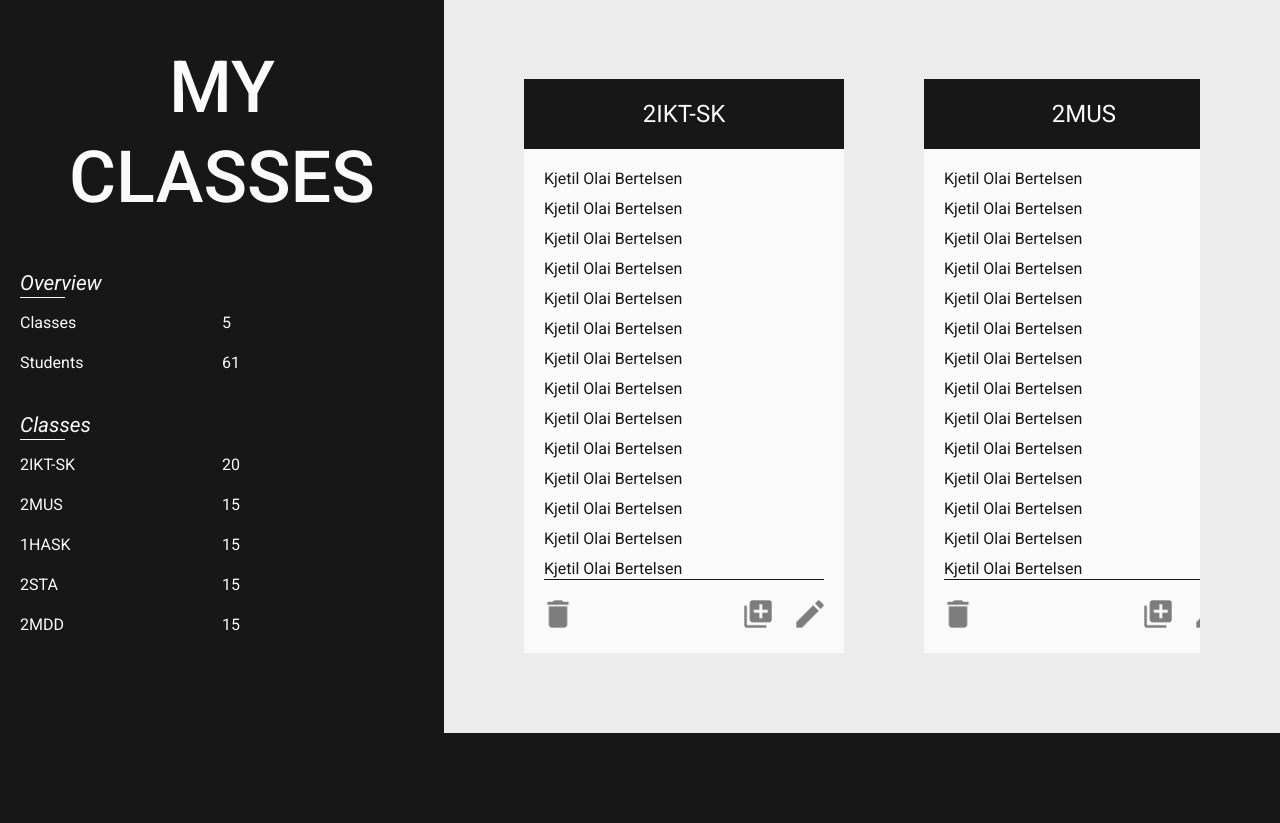
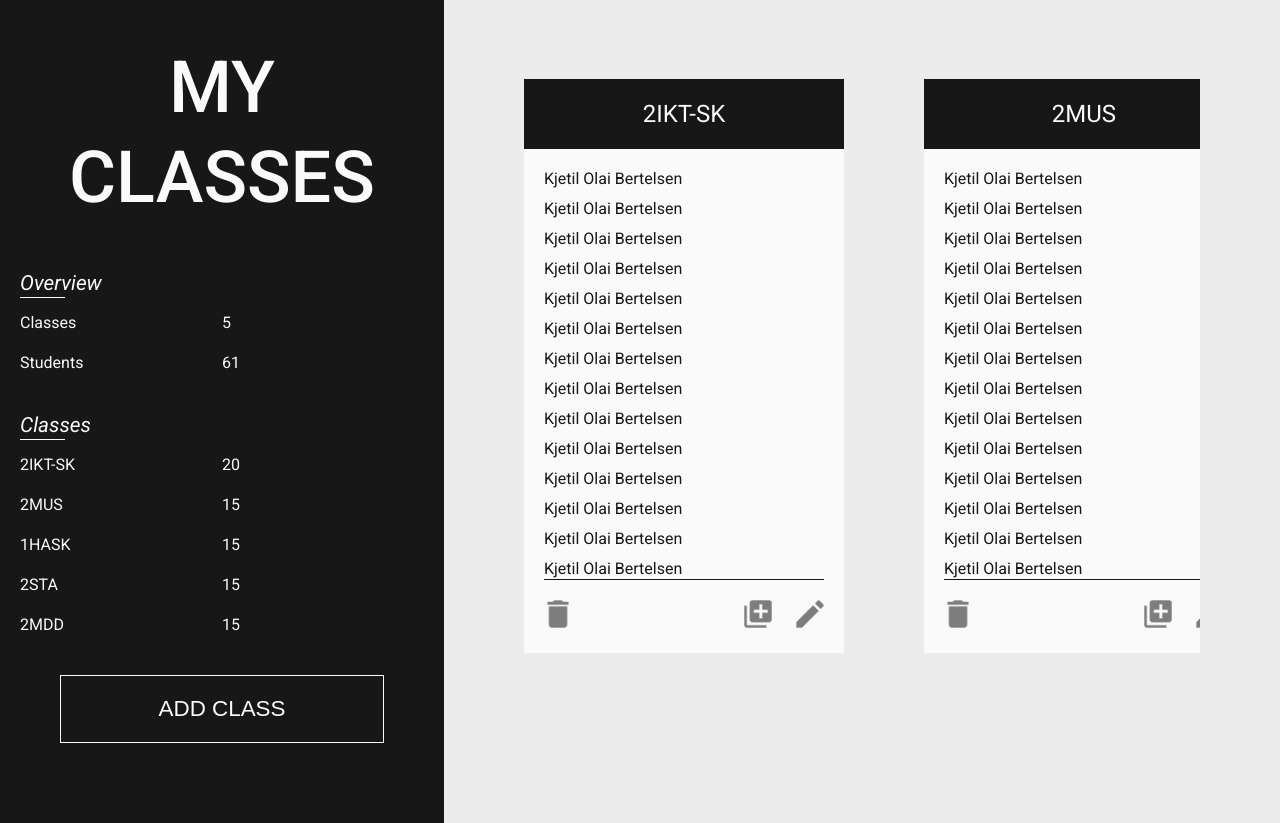
Before and after one commit to SanderGodard/genus, a PHP site: page /myClasses/ in a window 1280 px wide. Shown: the part 67-890 px from the top of the page. Before the commit the page ends 800 px from the top, so only its background shows below. Run offline with PHP 8.4, Linux system fonts and the light colour scheme.

Commit message:
add class

```diff
--- a/css/main.css
+++ b/css/main.css
@@ -255,7 +256,7 @@ nav .profile img {
   -webkit-box-flex: 1;
       -ms-flex-positive: 1;
           flex-grow: 1;
-  padding: 20px;
+  padding: 20px 20px 80px 20px;
   display: -webkit-box;
   display: -ms-flexbox;
   display: flex;
@@ -264,6 +265,25 @@ nav .profile img {
       -ms-flex-flow: column nowrap;
           flex-flow: column nowrap;
   color: #FAFAFA;
+}
+.sidebar .center {
+  width: 100%;
+  display: -webkit-box;
+  display: -ms-flexbox;
+  display: flex;
+  -webkit-box-flex: 1;
+      -ms-flex-positive: 1;
+          flex-grow: 1;
+  -webkit-box-orient: vertical;
+  -webkit-box-direction: normal;
+      -ms-flex-flow: column nowrap;
+          flex-flow: column nowrap;
+  -webkit-box-pack: end;
+      -ms-flex-pack: end;
+          justify-content: flex-end;
+  -webkit-box-align: center;
+      -ms-flex-align: center;
+          align-items: center;
 }
 .sidebar a button {
   margin: 0;
@@ -285,16 +305,13 @@ nav .profile img {
   display: -webkit-box;
   display: -ms-flexbox;
   display: flex;
+  -webkit-box-flex: 1;
+      -ms-flex-positive: 1;
+          flex-grow: 1;
   -webkit-box-orient: vertical;
   -webkit-box-direction: normal;
       -ms-flex-flow: column nowrap;
           flex-flow: column nowrap;
-  -webkit-box-align: start;
-      -ms-flex-align: start;
-          align-items: flex-start;
-  -webkit-box-pack: start;
-      -ms-flex-pack: start;
-          justify-content: flex-start;
 }
 .sidebar .actions h1 {
   width: 80%;
@@ -326,6 +343,21 @@ nav .profile img {
 }
 .sidebar button {
   min-width: 0;
+  display: -webkit-inline-box;
+  display: -ms-inline-flexbox;
+  display: inline-flex;
+  max-width: -webkit-fit-content;
+  max-width: -moz-fit-content;
+  max-width: fit-content;
+}
+.sidebar button.dark {
+  background-color: #171717;
+  border: 1px solid #FAFAFA;
+  text-transform: uppercase;
+  min-width: 70%;
+  width: 80%;
+  max-width: 100%;
+  margin: 0;
 }
 
 select {
--- a/css/main.sass
+++ b/css/main.sass
@@ -260,10 +261,18 @@ nav
   height: 100%
   width: 100%
   flex-grow: 1
-  padding: 20px
+  padding: 20px 20px 80px 20px
   display: flex
   flex-flow: column nowrap
   color: $W
+
+  .center
+    width: 100%
+    display: flex
+    flex-grow: 1
+    flex-flow: column nowrap
+    justify-content: flex-end
+    align-items: center
 
   a
     button
@@ -282,13 +291,13 @@ nav
       color: $NavBG
 
 
-
   .actions
     width: 100%
     display: flex
+    flex-grow: 1
     flex-flow: column nowrap
-    align-items: flex-start
-    justify-content: flex-start
+    // align-items: flex-start
+    //justify-content: flex-start
 
     h1
       width: 80%
@@ -322,6 +331,17 @@ nav
 
   button
     min-width: 0
+    display: inline-flex
+    max-width: fit-content
+
+    &.dark
+      background-color: $SidebarBG
+      border: 1px solid $W
+      text-transform: uppercase
+      min-width: 70%
+      width: 80%
+      max-width: 100%
+      margin: 0
 
 
 select
--- a/elements/php/head.php
+++ b/elements/php/head.php
@@ -21,6 +21,7 @@
 
 	<link rel="stylesheet" href="css/main.css">
 	<script defer src="js/horiscroll.js"></script>
+	<script defer src="js/addClass.js"></script>
 	<link href="http://fonts.googleapis.com/css?family=Roboto:400,700,400italic,500|Aleo:400italic" rel="stylesheet">
 	<!-- <link href="https://fonts.googleapis.com/icon?family=Material+Icons" rel="stylesheet"> -->
 
--- a/elements/php/side/myclasses.php
+++ b/elements/php/side/myclasses.php
@@ -23,3 +23,7 @@
     }
   ?>
 </table>
+
+<div class="center">
+  <button type="button" class="dark" name="addClass" onclick="addClass()">Add class</button>
+</div>
--- /dev/null
+++ b/js/addClass.js
@@ -0,0 +1,45 @@
+function addClass() {
+  wrapper = document.createElement("div");
+  wrapper.classList.add("modalWrapper");
+  bg = document.createElement("div");
+  bg.classList.add("bg");
+  bg.setAttribute("onclick", "modalOff()");
+  modal = document.createElement("div");
+  modal.classList.add("modal");
+  // modal.innerHTML = "Ikke lagt til enda";
+  header = document.createElement("div");
+  header.classList.add("tittel");
+  header.innerHTML = "Add Class";
+  form = document.createElement("form");
+  form.setAttribute("method", "post");
+  form.setAttribute("action", "myClasses/");
+  input = document.createElement("input");
+  input.setAttribute("type", "text");
+  input.setAttribute("name", "className");
+  input.setAttribute("placeholder", "Name of the class. eg: '2020 AP PHYS'");
+  cancel = document.createElement("button");
+  cancel.setAttribute("type", "button");
+  cancel.setAttribute("name", "cancel");
+  cancel.setAttribute("onclick", "modalOff()");
+  cancel.classList.add("cancel");
+  cancel.innerHTML = "Cancel";
+  btn = document.createElement("button");
+  btn.setAttribute("type", "submit");
+  btn.setAttribute("name", "add");
+  btn.innerHTML = "Add";
+  // form.classList.add("tittel");
+
+  document.body.appendChild(wrapper);
+  wrapper.appendChild(bg);
+  wrapper.appendChild(modal);
+  modal.appendChild(header);
+  modal.appendChild(form);
+  form.appendChild(input);
+  form.appendChild(cancel);
+  form.appendChild(btn);
+}
+
+function modalOff() {
+  modal = document.getElementsByClassName("modalWrapper")[0];
+  modal.remove();
+}
--- a/js/horiscroll.js
+++ b/js/horiscroll.js
@@ -1,36 +1,36 @@
-// if (document.getElementById("Slider")) {
+if (document.getElementById("Slider")) {
   // console.log("ja?");
-  // juletre = document.getElementsByClassName("classes")[0];
-  juletre = document.getElementById("Slider");
+  // container = document.getElementsByClassName("classes")[0];
+  container = document.getElementById("Slider");
 
   var isDown = false;
   let startX;
   let scrollLeft;
 
-  juletre.addEventListener('mousedown', (e) => {
+  container.addEventListener('mousedown', (e) => {
     isDown = true;
-    juletre.classList.add('drar');
+    container.classList.add('drar');
     //e.preventDefault();
-    startX = e.pageX - juletre.offsetLeft;
-    scrollLeft = juletre.scrollLeft;
+    startX = e.pageX - container.offsetLeft;
+    scrollLeft = container.scrollLeft;
   });
-  juletre.addEventListener('mouseleave', (e) => {
+  container.addEventListener('mouseleave', (e) => {
     isDown = false;
     // e.preventDefault();
-    juletre.classList.remove('drar');
+    container.classList.remove('drar');
   });
-  juletre.addEventListener('mouseup', (e) => {
+  container.addEventListener('mouseup', (e) => {
     isDown = false;
     // e.preventDefault();
-    juletre.classList.remove('drar');
+    container.classList.remove('drar');
   });
-  juletre.addEventListener('mousemove', (e) => {
+  container.addEventListener('mousemove', (e) => {
     if(!isDown) return;
     // e.preventDefault();
     // document.body.preventDefault();
 
-    const x = e.pageX - juletre.offsetLeft;
+    const x = e.pageX - container.offsetLeft;
     const walk = (x - startX) * 1;
-    juletre.scrollLeft = scrollLeft - walk;
+    container.scrollLeft = scrollLeft - walk;
   });
-// }
+}
```
Also changed, not shown: other parts of css/main.css (+102 -0 lines), other parts of css/main.sass (+75 -0 lines), 1 other file.
